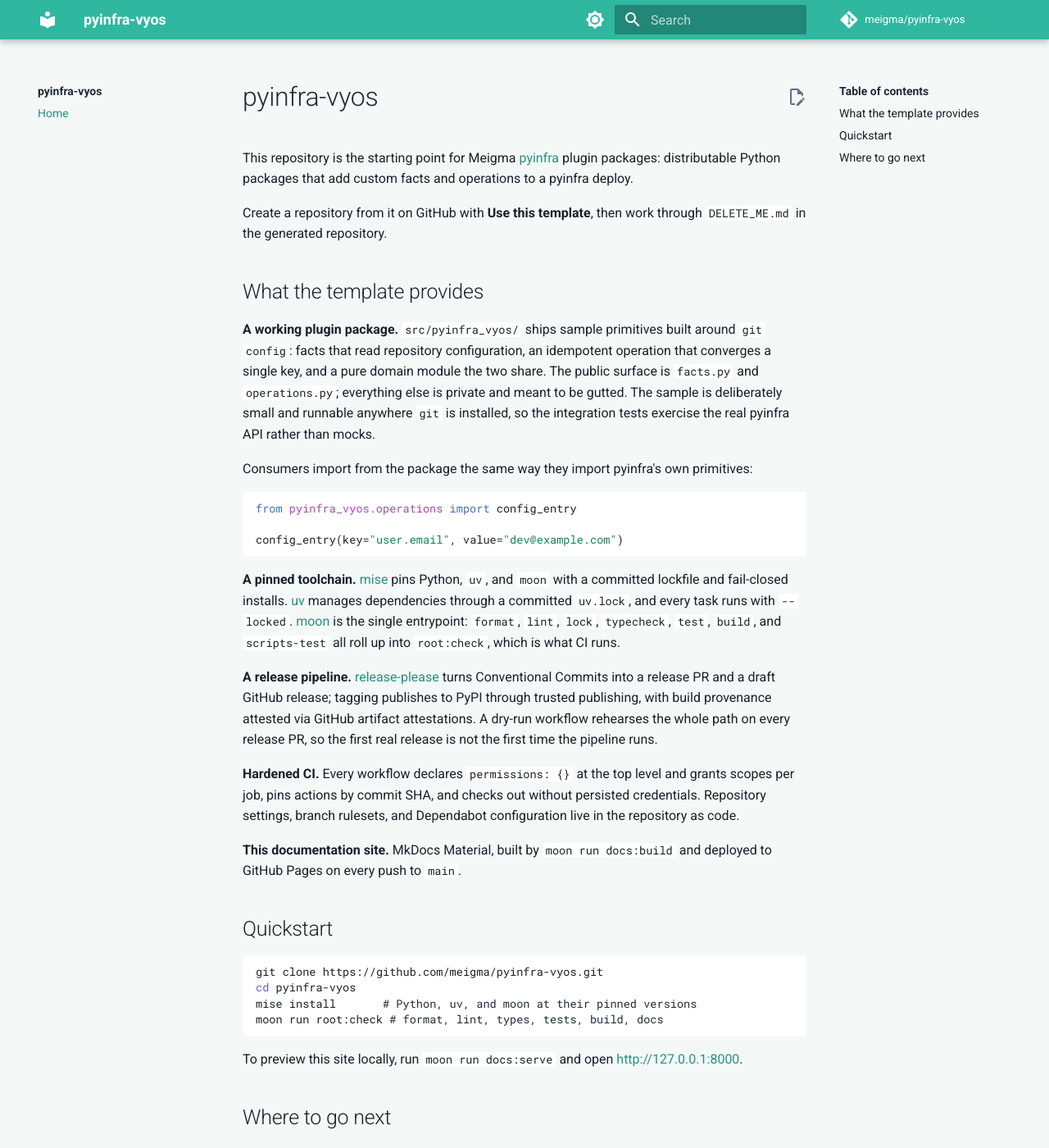
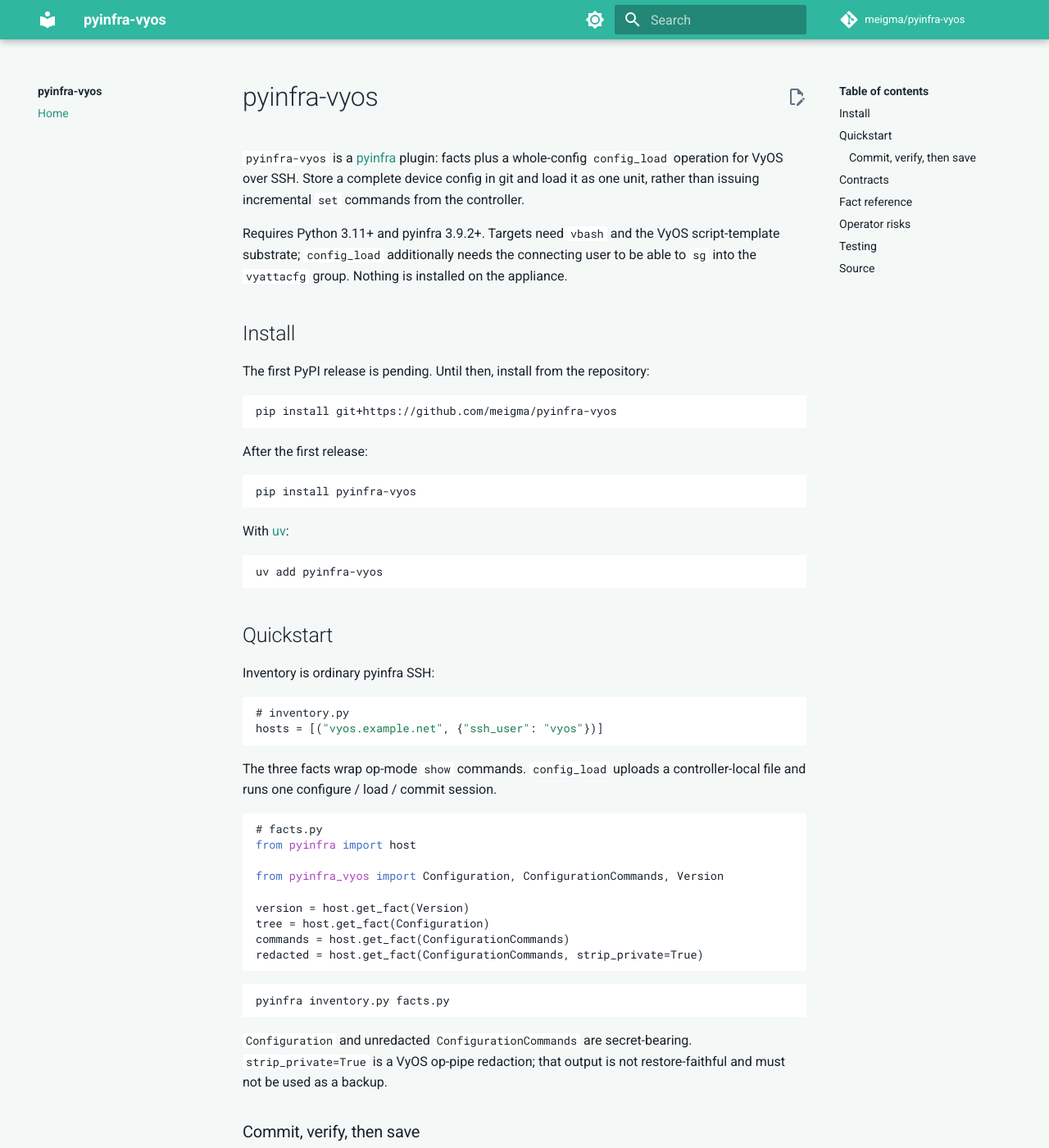
Before and after one commit to meigma/pyinfra-vyos, an MkDocs documentation site: the page built from docs/docs/index.md, in a window 1280 px wide and 1400 px high. Shown: the whole window at 82% size. Built offline with MkDocs 1.6.1 and Material for MkDocs 9.7.7, drawn with Linux system fonts in a browser that asks for light colours; comment, search, counter and statistics services are not loaded; some of the changed text lies outside the part shown.

Commit message:
docs: rewrite project docs for the vyos domain (#4)
* docs: rewrite project docs for the vyos domain

* docs: correct install, prerequisite, and footer wording

````diff
--- a/docs/docs/index.md
+++ b/docs/docs/index.md
@@ -1,77 +1,221 @@
 ---
 title: pyinfra-vyos
 slug: /
-description: Starting point for Meigma pyinfra plugin packages.
+description: pyinfra facts and whole-config load for VyOS over SSH.
 ---
 
 # pyinfra-vyos
 
-This repository is the starting point for Meigma [pyinfra](https://pyinfra.com)
-plugin packages: distributable Python packages that add custom facts and
-operations to a pyinfra deploy.
+`pyinfra-vyos` is a [pyinfra](https://pyinfra.com) plugin: facts plus a
+whole-config `config_load` operation for VyOS over SSH. Store a complete
+device config in git and load it as one unit, rather than issuing
+incremental `set` commands from the controller.
 
-Create a repository from it on GitHub with **Use this template**, then work
-through `DELETE_ME.md` in the generated repository.
+Requires Python 3.11+ and pyinfra 3.9.2+. Targets need `vbash` and the VyOS
+script-template substrate; `config_load` additionally needs the connecting
+user to be able to `sg` into the `vyattacfg` group. Nothing is installed
+on the appliance.
 
-## What the template provides
+## Install
 
-**A working plugin package.** `src/pyinfra_vyos/` ships sample primitives
-built around `git config`: facts that read repository configuration, an
-idempotent operation that converges a single key, and a pure domain module the
-two share. The public surface is `facts.py` and `operations.py`; everything
-else is private and meant to be gutted. The sample is deliberately small and
-runnable anywhere `git` is installed, so the integration tests exercise the
-real pyinfra API rather than mocks.
+The first PyPI release is pending. Until then, install from the repository:
 
-Consumers import from the package the same way they import pyinfra's own
-primitives:
-
-```python
-from pyinfra_vyos.operations import config_entry
-
-config_entry(key="user.email", value="dev@example.com")
+```sh
+pip install git+https://github.com/meigma/pyinfra-vyos
 ```
 
-**A pinned toolchain.** [mise](https://mise.jdx.dev) pins Python, `uv`, and
-`moon` with a committed lockfile and fail-closed installs. [uv](https://docs.astral.sh/uv/)
-manages dependencies through a committed `uv.lock`, and every task runs with
-`--locked`. [moon](https://moonrepo.dev) is the single entrypoint: `format`,
-`lint`, `lock`, `typecheck`, `test`, `build`, and `scripts-test` all roll up
-into `root:check`, which is what CI runs.
+After the first release:
 
-**A release pipeline.** [release-please](https://github.com/googleapis/release-please)
-turns Conventional Commits into a release PR and a draft GitHub release;
-tagging publishes to PyPI through trusted publishing, with build provenance
-attested via GitHub artifact attestations. A dry-run workflow rehearses the
-whole path on every release PR, so the first real release is not the first
-time the pipeline runs.
+```sh
+pip install pyinfra-vyos
+```
 
-**Hardened CI.** Every workflow declares `permissions: {}` at the top level and
-grants scopes per job, pins actions by commit SHA, and checks out without
-persisted credentials. Repository settings, branch rulesets, and Dependabot
-configuration live in the repository as code.
+With [uv](https://docs.astral.sh/uv/):
 
-**This documentation site.** MkDocs Material, built by `moon run docs:build`
-and deployed to GitHub Pages on every push to `main`.
+```sh
+uv add pyinfra-vyos
+```
 
 ## Quickstart
 
-```bash
-git clone https://github.com/meigma/pyinfra-vyos.git
-cd pyinfra-vyos
-mise install       # Python, uv, and moon at their pinned versions
-moon run root:check # format, lint, types, tests, build, docs
+Inventory is ordinary pyinfra SSH:
+
+```python
+# inventory.py
+hosts = [("vyos.example.net", {"ssh_user": "vyos"})]
 ```
 
-To preview this site locally, run `moon run docs:serve` and open
-<http://127.0.0.1:8000>.
+The three facts wrap op-mode `show` commands. `config_load` uploads a
+controller-local file and runs one configure / load / commit session.
 
-## Where to go next
+```python
+# facts.py
+from pyinfra import host
+
+from pyinfra_vyos import Configuration, ConfigurationCommands, Version
+
+version = host.get_fact(Version)
+tree = host.get_fact(Configuration)
+commands = host.get_fact(ConfigurationCommands)
+redacted = host.get_fact(ConfigurationCommands, strip_private=True)
+```
+
+```sh
+pyinfra inventory.py facts.py
+```
+
+`Configuration` and unredacted `ConfigurationCommands` are secret-bearing.
+`strip_private=True` is a VyOS op-pipe redaction; that output is not
+restore-faithful and must not be used as a backup.
+
+### Commit, verify, then save
+
+A bad full config can sever SSH. The canonical pattern is two deploys with
+an external check in between: commit without writing `/config/config.boot`,
+verify reachability and facts, then load again with `save=True`.
+
+`src` should be a footer-bearing config (`// vyos-config-version`). Use a
+`/config/config.boot`-style source (or `save <file>` output). Bare
+`show configuration` output has no footer; VyOS `load` treats that as
+version 0 and runs the full migration chain.
+
+```python
+# deploy_commit.py
+from pyinfra_vyos import config_load
+
+config_load("configs/edge.conf")  # save=False
+```
+
+```python
+# deploy_save.py
+from pyinfra_vyos import config_load
+
+config_load("configs/edge.conf", save=True)
+```
+
+```sh
+pyinfra inventory.py deploy_commit.py
+# verify SSH reachability and re-gather facts
+pyinfra inventory.py facts.py
+pyinfra inventory.py deploy_save.py
+```
+
+`save` is keyword-only. `config_load(src, True)` is not a valid call.
+
+## Contracts
+
+These are user-facing, not internals:
+
+1. **Serialize `config_load` per host.** The caller must run at most one
+   mutation session at a time against a given device, including concurrent
+   runs from the same controller. Overlapping mutations are out of contract.
+   VyOS has no documented session lock; this package does not invent one.
+2. **Treat controller logs as sensitive.** Config output and facts
+   (`Configuration`, unredacted `ConfigurationCommands`) can reach returned
+   fact values, verbose fact output, failed-fact combined output, and
+   operation failure diagnostics. The library cannot enforce "never log".
+3. **Supply a footer-bearing config.** Callers should ship a file that
+   includes `// vyos-config-version` — the same footer `/config/config.boot`
+   carries. The library does not detect or inject it.
+4. **pyinfra always reports the op changed.** `config_load` is marked
+   `is_idempotent=False`: the executed command list is nonempty, so
+   pyinfra's change flag is pessimistic. Device sentinels in operation
+   stdout (`PYINFRA_VYOS changed` or `PYINFRA_VYOS noop`) are the truthful
+   answer. A save-only run (no candidate diff, boot file still written)
+   reports `changed` via the sentinel, never `noop`.
+
+## Fact reference
+
+All three facts run through `vbash` + script-template `run`.
+`requires_command` returns `"vbash"` as a **binary-presence gate only**.
+Hosts without `vbash` yield `default()` instead of failing. The gate does
+not establish that the host is a VyOS appliance or that op-mode commands
+are compatible.
+
+| Fact | Op-mode | Arguments | `default()` |
+| --- | --- | --- | --- |
+| `Version` | `show version` | none | `{}` |
+| `Configuration` | `show configuration json` | none | `{}` |
+| `ConfigurationCommands` | `show configuration commands` | `strip_private: bool = False` | `[]` |
+
+- **`Version`** — label-to-value mapping from `show version`. Labels are
+  lowercased with spaces turned into underscores. The `version` field is
+  required; unknown labels and missing optionals are kept or omitted as
+  the parser produces them.
+- **`Configuration`** — the running configuration as the raw JSON tree.
+  No key or value normalization. Secret-bearing.
+- **`ConfigurationCommands`** — device-rendered set-form lines, nonempty
+  lines kept as-is. When `strip_private` is true, the VyOS op-pipe tokens
+  `\|` and `strip-private` are appended as ordinary argv — a VyOS op pipe,
+  not a shell pipeline. Unredacted output is secret-bearing.
+  `strip_private` output is **not restore-faithful** and must not be used
+  as a backup.
+
+```python
+from pyinfra_vyos.facts import Configuration, ConfigurationCommands, Version
+from pyinfra_vyos.operations import config_load
+```
+
+The same names are re-exported from `pyinfra_vyos`.
+
+`config_load(src, *, save=False)` takes a controller-local path (`str`) or
+a readable, seekable file-like object. A `str` is resolved against the
+deploy directory with the same rule pyinfra `files.put` uses.
+
+## Operator risks
+
+- **Stranded staging residual.** Each `config_load` uses a high-entropy
+  directory `/tmp/pyinfra-vyos-<token>/` (mode 0700; files 0600). If a
+  yielded command fails before the session runs — an upload, a chmod, the
+  remote non-whitespace guard — or the SSH connector is lost, that
+  directory is left behind. Paths that reach session execution are cleaned
+  up by the EXIT trap and the trailing `rm`. `/tmp` may be tmpfs; a large
+  config can hit capacity.
+- **Changed vs device-noop.** pyinfra always reports `config_load` as
+  changed because the executed command list is nonempty. Read the device
+  sentinels (`PYINFRA_VYOS changed` / `PYINFRA_VYOS noop`) in operation
+  stdout for the truthful result. A save-only run reports `changed` via
+  the sentinel, never `noop`.
+- **Severed SSH.** Loading a bad whole config can drop management access.
+  This package does not implement commit-confirm. Use the
+  commit-verify-save pattern: `config_load(src)` (`save=False`), verify
+  reachability and facts, then `config_load(src, save=True)`.
+
+## Testing
+
+**Unit** is the default, mock-free tier: rendered commands, fact
+`process()` over literal output, and pure domain functions.
+
+```sh
+moon run root:test
+```
+
+**Integration** (`--integration`) drives the real pyinfra API against
+`@local`. It covers prepare-phase rendering and graceful degradation
+(facts without `vbash` return `default()`). It does not talk to a VyOS
+device.
+
+```sh
+moon run root:test-integration
+```
+
+**Appliance** is opt-in and not wired into CI. It mutates a live VyOS
+host (load / commit / save, then restore from `/config/config.boot`).
+Run it only against a **dedicated lab device**, never production. Both
+`--appliance` and `PYINFRA_VYOS_TEST_HOST` are required:
+
+```sh
+export PYINFRA_VYOS_TEST_HOST=vyos-lab.example.net
+# optional: PYINFRA_VYOS_TEST_USER, PYINFRA_VYOS_TEST_PORT, PYINFRA_VYOS_TEST_KEY
+# optional: PYINFRA_VYOS_TEST_CAPTURE_DIR (captured `show version` fixture)
+uv run --locked pytest --appliance tests/integration
+```
+
+`root:check` runs the unit tier only. The `@local` integration tier has
+its own CI workflow.
+
+## Source
 
 - [Source on GitHub](https://github.com/meigma/pyinfra-vyos)
-- [pyinfra documentation](https://docs.pyinfra.com) — the API these primitives
-  extend
-
-Generated projects should replace this page with project-specific
-documentation: what the package does, how to install it, and a reference for
-each fact and operation it exports.
+- [pyinfra documentation](https://docs.pyinfra.com) — the API these
+  primitives extend
````
Also changed, not shown: CONTRIBUTING.md (+5 -6 lines), DELETE_ME.md (deleted, +0 -226 lines), SECURITY.md (+10 -19 lines), README.md, 1 other file.
